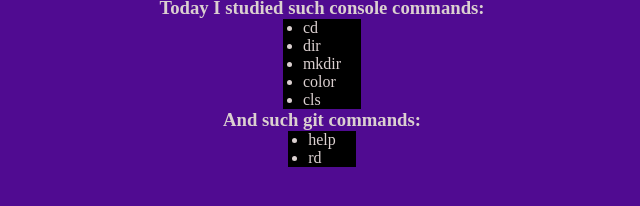
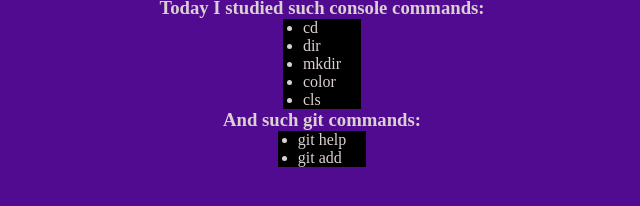
Before and after one commit to D1N0-S1D1/test1_site, a plain HTML site: page index.html in a window 1280 px wide. Shown: the part 140-346 px from the top of the page, without its empty margins (318-958 px from the left). Drawn offline with Linux system fonts and the light colour scheme.

Commit message:
Add git commands

```diff
--- a/index.html
+++ b/index.html
@@ -23,8 +23,8 @@
     <h3>And such git commands:</h3>
     <div class="help">
         <ul>
-            <li>help</li>
-            <li>rd</li>
+            <li>git help</li>
+            <li>git add</li>
         </ul>
     </div>
 </body>
```
